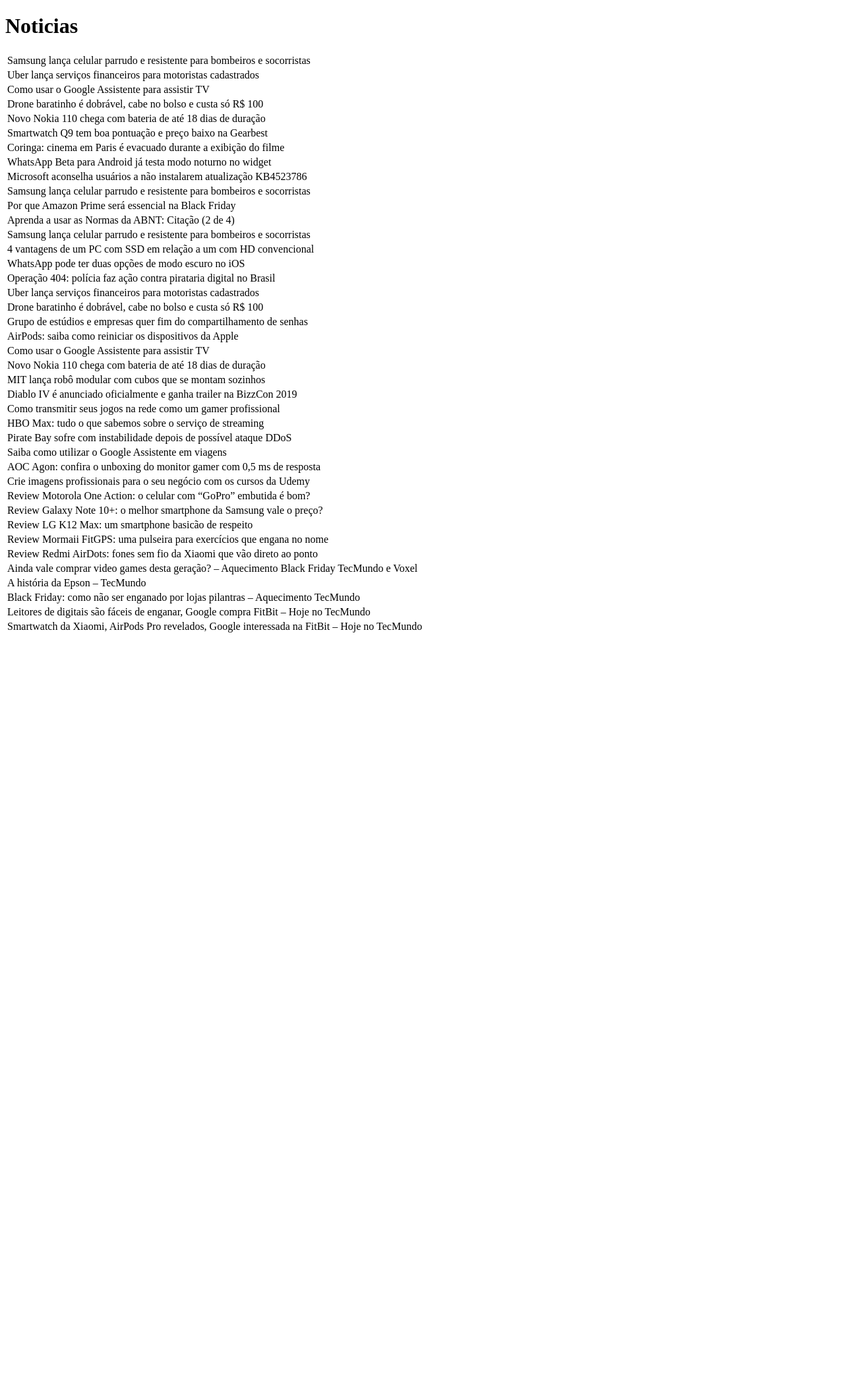
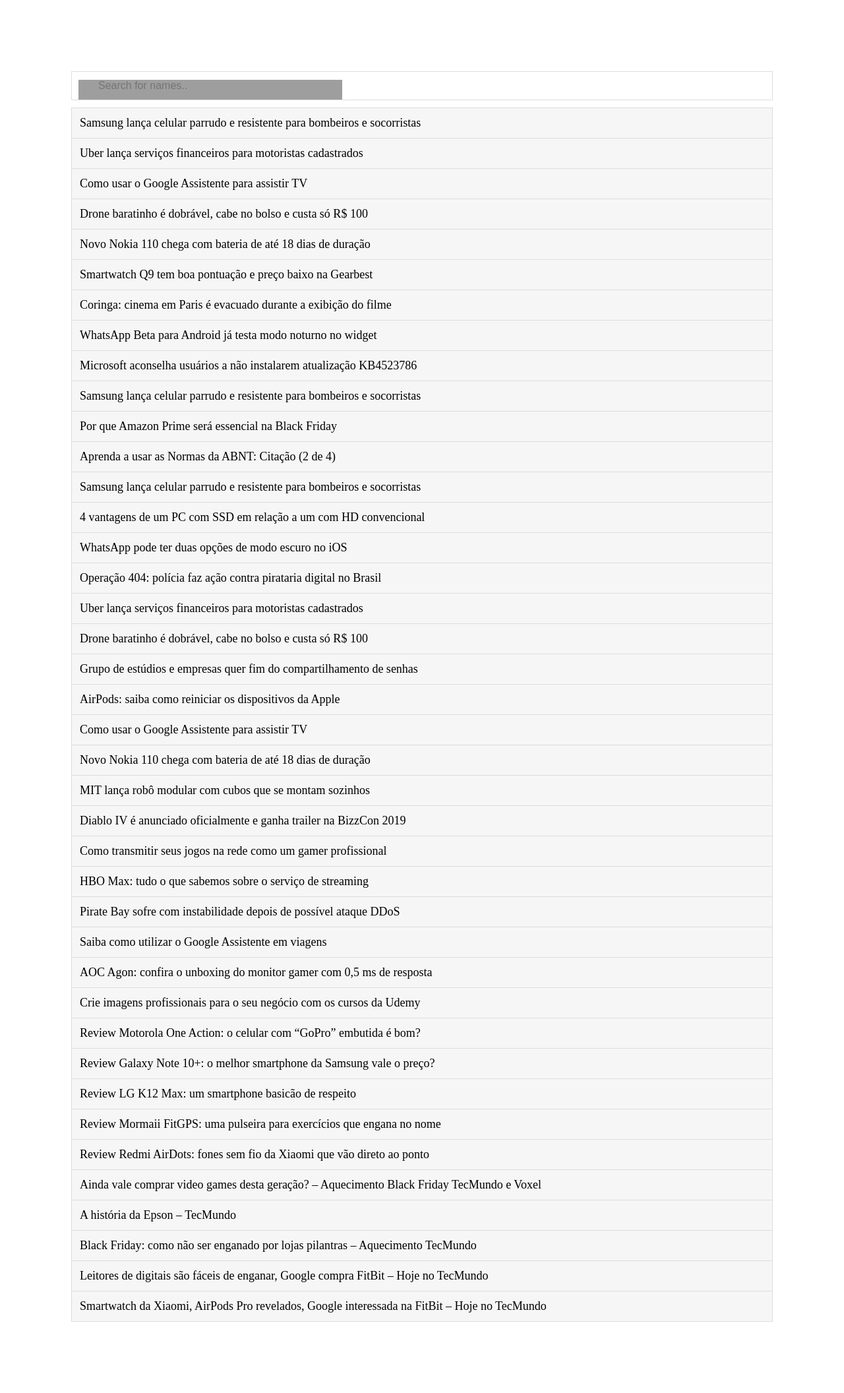
Before and after one commit to alanfernandes63/web-scraping, a Django app: page / in a window 1280 px wide. Shown: the whole page at 66% size. Before the commit the page ends 959 px from the top, so only its background shows below. Run offline with Django 3.2, Linux system fonts and the light colour scheme; grey boxes are pictures that could not be loaded.

Commit message:
criando a lista com as informaçoes vindas do banco e adicionando a busca

```diff
--- /dev/null
+++ b/projeto/noticias/static/css/mycss.css
@@ -0,0 +1,35 @@
+* {
+    box-sizing: border-box;
+  }
+
+  #myInput {
+    background-image: url('/css/searchicon.png');
+    background-position: 10px 12px;
+    background-repeat: no-repeat;
+    width: 100%;
+    font-size: 16px;
+    padding: 12px 20px 12px 40px;
+    border: 1px solid #ddd;
+    margin-bottom: 12px;
+  }
+
+  #myUL {
+    list-style-type: none;
+    padding: 0;
+    margin: 0;
+  }
+
+  #myUL li a {
+    border: 1px solid #ddd;
+    margin-top: -1px; /* Prevent double borders */
+    background-color: #f6f6f6;
+    padding: 12px;
+    text-decoration: none;
+    font-size: 18px;
+    color: black;
+    display: block
+  }
+
+  #myUL li a:hover:not(.header) {
+    background-color: #eee;
+  }
--- /dev/null
+++ b/projeto/noticias/static/js/myjs.js
@@ -0,0 +1,32 @@
+
+const element_dad = document.getElementById('myUL');
+
+
+// cria os elementos no Dom e atribui o título
+lista.forEach(element => {
+    const li = document.createElement('li');
+    const a = document.createElement('a');
+    a.href = '#';
+    a.textContent = element;
+    li.appendChild(a);
+
+    element_dad.appendChild(li);
+});
+
+// função para realizar buscas
+function myFunction() {
+    var input, filter, ul, li, a, i, txtValue;
+    input = document.getElementById("myInput");
+    filter = input.value.toUpperCase();
+    ul = document.getElementById("myUL");
+    li = ul.getElementsByTagName("li");
+    for (i = 0; i < li.length; i++) {
+        a = li[i].getElementsByTagName("a")[0];
+        txtValue = a.textContent || a.innerText;
+        if (txtValue.toUpperCase().indexOf(filter) > -1) {
+            li[i].style.display = "";
+        } else {
+            li[i].style.display = "none";
+        }
+    }
+}
--- a/projeto/noticias/templates/noticias.html
+++ b/projeto/noticias/templates/noticias.html
@@ -1,17 +1,26 @@
 <!DOCTYPE html>
 <html lang="en">
 <head>
+    {% load static %}
+
     <meta charset="UTF-8">
     <title>Title</title>
-    <h1>Noticias</h1>
+    <link rel="stylesheet" href="{% static '/css/mycss.css' %}">
 </head>
 <body>
-    <table>
-        {% for notice in lista %}
-        <tr>
-            <td>{{ notice }}</td>
-        </tr>
-        {% endfor %}
-    </table>
+</head>
+<body>
+
+<div style="padding:100px">
+    <input type="text" id="myInput" onkeyup="myFunction()" placeholder="Search for names.." title="Type in a name">
+    <ul id="myUL">
+    </ul>
+</div>
+
+<script text="text/javascript">
+const lista = {{ list_news | safe }}
+</script>
+
+<script type="text/javascript" src="{% static '/js/myjs.js' %}"></script>
 </body>
 </html>
--- a/projeto/noticias/views.py
+++ b/projeto/noticias/views.py
@@ -1,14 +1,15 @@
 from django.shortcuts import render
 import sqlite3
+import json
 
 # Create your views here.
 
 def home(request):
     connection = sqlite3.Connection('db.sqlite3')
     cursor = connection.cursor()
-    list_notices = []
+    list_news = []
 
     for item in cursor.execute('SELECT * FROM notices').fetchall():
-        list_notices.append(item[0])
+        list_news.append(item[0])
 
-    return render(request, 'noticias.html', {'lista': list_notices})
+    return render(request, 'noticias.html', {'list_news': json.dumps(list_news)})
```
